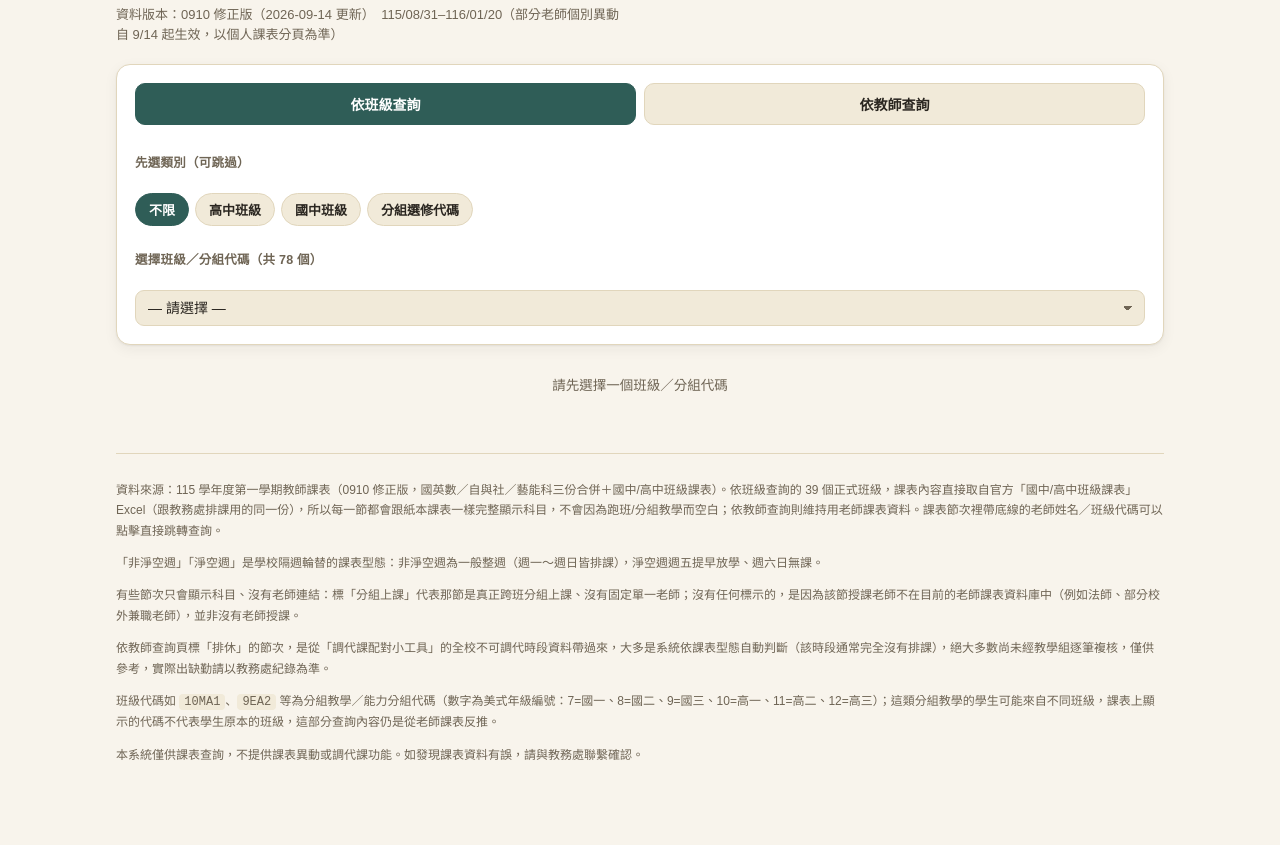
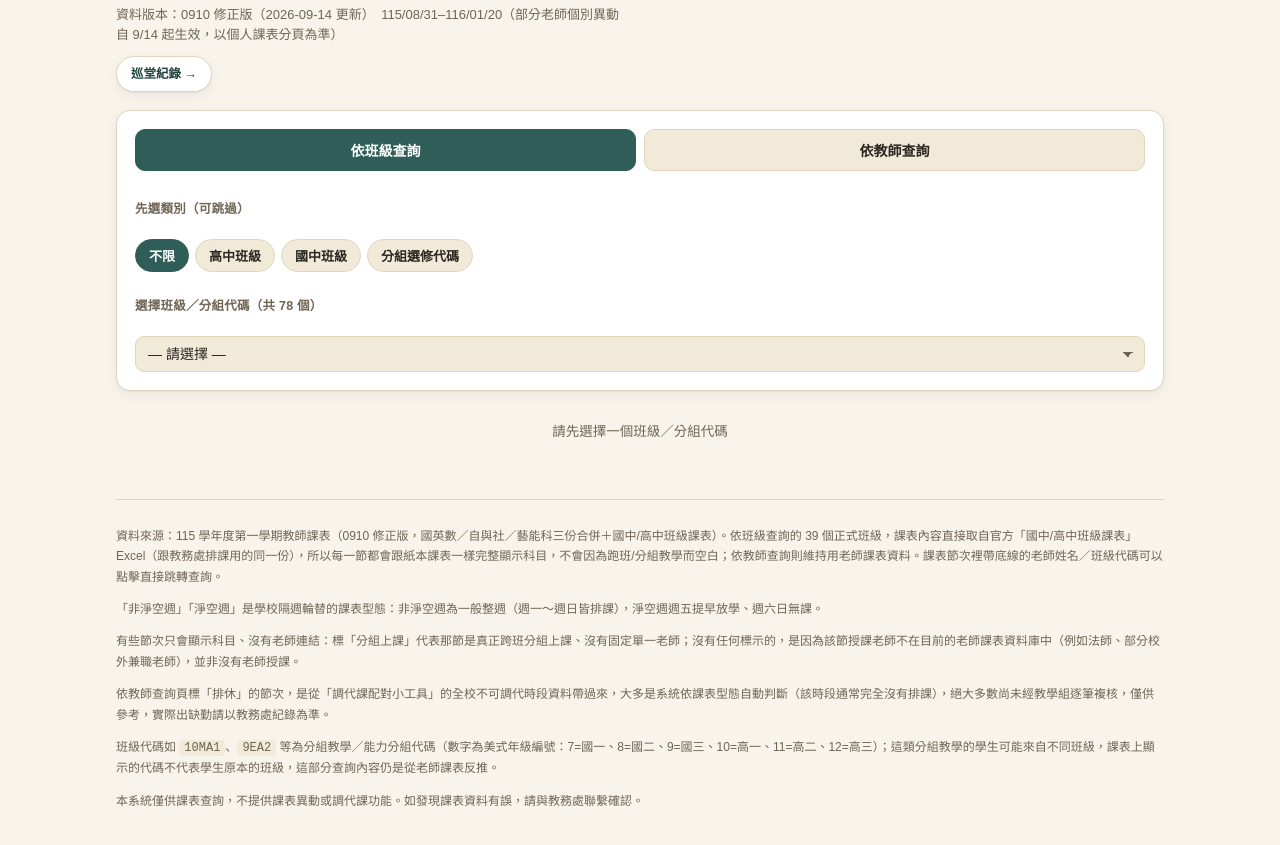
Before and after one commit to cocaches-putai/Putai_class, a plain HTML site: page index.html in a window 1280 px wide. Shown: the part 87-932 px from the top of the page. Drawn offline with Linux system fonts and the light colour scheme.

Commit message:
Add files via upload

```diff
--- a/index.html
+++ b/index.html
@@ -54,6 +54,13 @@ h1,h2,h3{font-family:var(--font-display);font-weight:700;margin:0;}
 header.page-head{margin-bottom:18px;}
 header.page-head h1{font-size:24px;color:var(--accent-strong);margin-top:4px;}
 header.page-head p{color:var(--text-2);margin:8px 0 0;font-size:13px;max-width:70ch;}
+.nav-link-row{display:flex;flex-wrap:wrap;gap:8px;margin-top:10px;}
+.nav-link-btn{
+  display:inline-flex;align-items:center;gap:5px;border:1px solid var(--border);background:var(--surface);
+  color:var(--accent-strong);border-radius:999px;padding:7px 14px;font-weight:700;font-size:12.5px;
+  font-family:var(--font-body);text-decoration:none;box-shadow:var(--shadow);
+}
+.nav-link-btn:hover{background:var(--accent-bg);}
 .card{background:var(--surface);border:1px solid var(--border);border-radius:14px;box-shadow:var(--shadow);padding:18px;}
 .stack{display:flex;flex-direction:column;gap:14px;}
 .mode-row{display:flex;gap:8px;margin-bottom:14px;}
@@ -129,6 +136,7 @@ table.sched td.cell-blocked{color:var(--warn);background:var(--warn-bg);font-wei
   var META = JSON.parse(document.getElementById('meta-data').textContent);
   var CLASS_GRIDS = JSON.parse(document.getElementById('class-grids-data').textContent);
   var TEACHER_BLOCKS = JSON.parse(document.getElementById('teacher-blocks-data').textContent);
+  var PATROL_LOG_URL = 'https://claude.ai/artifact/6b7ntgNmn96GeC4ftt9Vef';
 
   var NONJK_DAYS = ['一','二','三','四','五','六','日'];
   var JK_DAYS = ['一','二','三','四','五'];
@@ -416,6 +424,9 @@ table.sched td.cell-blocked{color:var(--warn);background:var(--warn-bg);font-wei
         '<div class="eyebrow">普台高級中學　115 學年度第一學期</div>'+
         '<h1>課表查詢系統</h1>'+
         '<p>資料版本：'+esc(META.scheduleVersion||'')+'（'+esc(META.updatedAt||'')+' 更新）　'+esc(META.implementDateRange||'')+'</p>'+
+        '<div class="nav-link-row">'+
+          '<a class="nav-link-btn" href="'+PATROL_LOG_URL+'" target="_blank" rel="noopener">巡堂紀錄 →</a>'+
+        '</div>'+
       '</header>'+
       '<div class="card stack">'+
         renderModeSwitch()+
```
